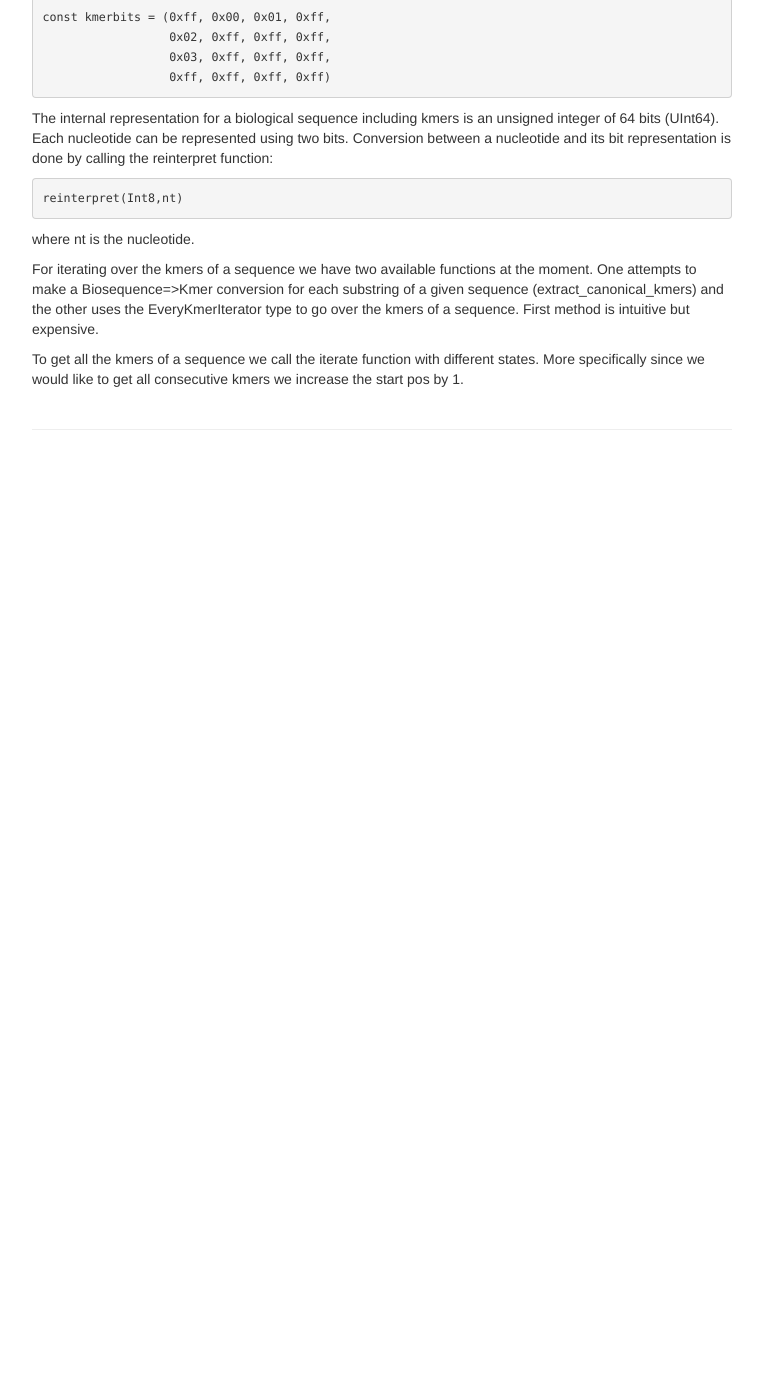
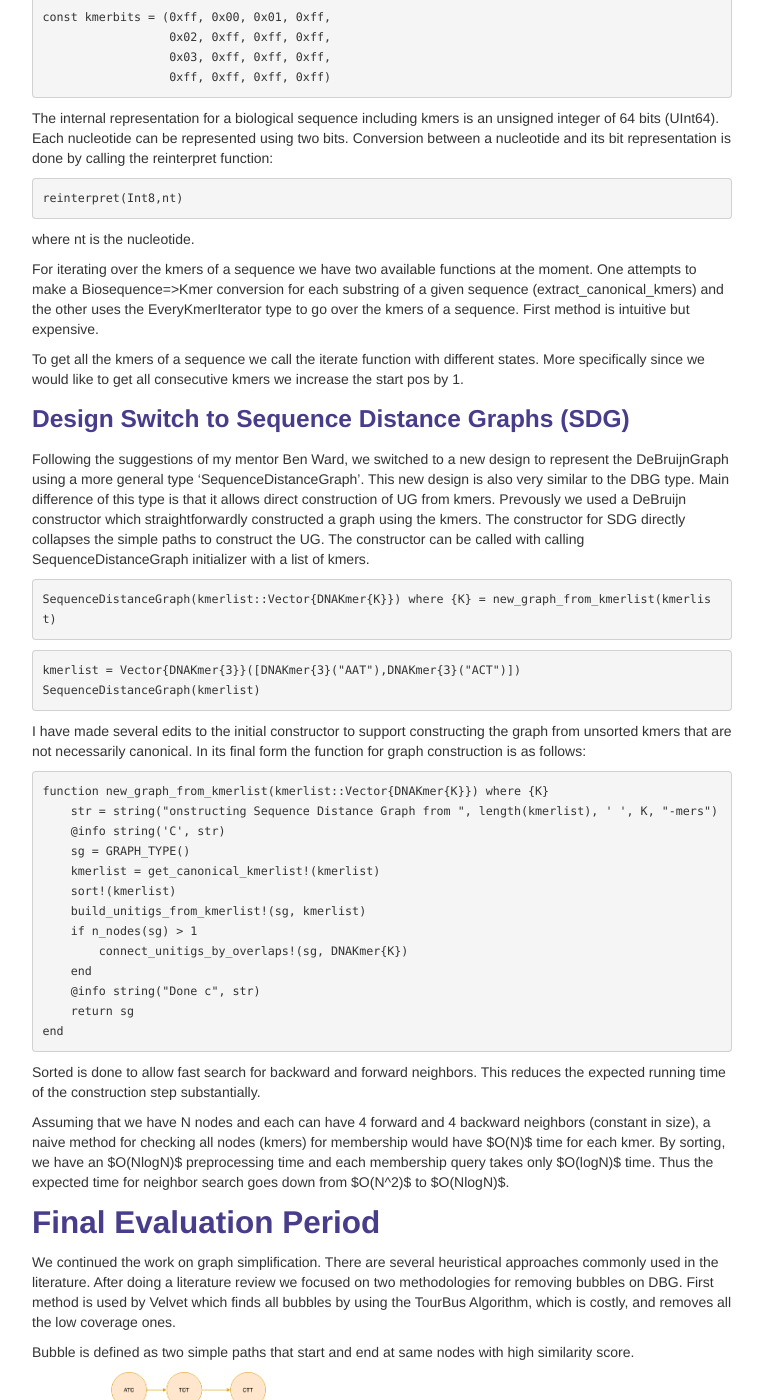
Before and after one commit to ardakdemir/ardakdemir.github.io, a Jekyll site: the page built from pages/gsoc.md, in a window 1280 px wide and 1400 px high, scrolled down 7086 px. Shown: the whole window, without its empty margins (258-1021 px from the left). Built offline with Jekyll 4.4.1, drawn with Linux system fonts in a browser that asks for light colours; before the commit the page ends 7547 px from its top, so only the background shows below that.

Commit message:
final phase updates

````diff
--- a/pages/gsoc.md
+++ b/pages/gsoc.md
@@ -317,3 +317,50 @@ First method is intuitive but expensive.
 
 To get all the kmers of a sequence we call the iterate function with different states.
 More specifically since we would like to get all consecutive kmers we increase the start pos by 1.
+
+### Design Switch to Sequence Distance Graphs (SDG)
+
+Following the suggestions of my mentor Ben Ward, we switched to a new design to represent the DeBruijnGraph using a more general type 'SequenceDistanceGraph'. This new design is also very similar to the DBG type. Main difference of this type is that it allows direct construction of UG from kmers. Prevously we used a DeBruijn constructor which straightforwardly constructed a graph using the kmers.
+The constructor for SDG directly collapses the simple paths to construct the UG. The constructor can be called with calling SequenceDistanceGraph initializer with a list of kmers.
+
+```
+SequenceDistanceGraph(kmerlist::Vector{DNAKmer{K}}) where {K} = new_graph_from_kmerlist(kmerlist)
+```
+
+```
+kmerlist = Vector{DNAKmer{3}}([DNAKmer{3}("AAT"),DNAKmer{3}("ACT")])
+SequenceDistanceGraph(kmerlist)
+```
+
+I have made several edits to the initial constructor to support constructing the graph from unsorted kmers that are not necessarily canonical. In its final form the function for graph construction is as follows:
+
+```
+function new_graph_from_kmerlist(kmerlist::Vector{DNAKmer{K}}) where {K}
+    str = string("onstructing Sequence Distance Graph from ", length(kmerlist), ' ', K, "-mers")
+    @info string('C', str)
+    sg = GRAPH_TYPE()
+    kmerlist = get_canonical_kmerlist!(kmerlist)
+    sort!(kmerlist)
+    build_unitigs_from_kmerlist!(sg, kmerlist)
+    if n_nodes(sg) > 1
+        connect_unitigs_by_overlaps!(sg, DNAKmer{K})
+    end
+    @info string("Done c", str)
+    return sg
+end
+```
+
+Sorted is done to allow fast search for backward and forward neighbors. This reduces the expected running time of the construction step substantially.
+
+Assuming that we have N nodes and each can have 4 forward and 4 backward neighbors (constant in size), a naive method for checking all nodes (kmers) for membership would have $O(N)$ time for each kmer. By sorting, we have an $O(NlogN)$ preprocessing time and each membership query takes only $O(logN)$ time. Thus the expected time for neighbor search goes down from $O(N^2)$ to $O(NlogN)$.
+
+
+## Final Evaluation Period
+
+We continued the work on graph simplification. There are several heuristical approaches commonly used in the literature.
+After doing a literature review we focused on two methodologies for removing bubbles on DBG.
+First method is used by Velvet which finds all bubbles by using the TourBus Algorithm, which is costly, and removes all the low coverage ones.
+
+Bubble is defined as two simple paths that start and end at same nodes with high similarity score.
+
+<img src="publpics/bubblepop1.png?" alt="is_path" width="300" height="300">
````
Also changed, not shown: pages/publpics/bubblepop1.png (added).
